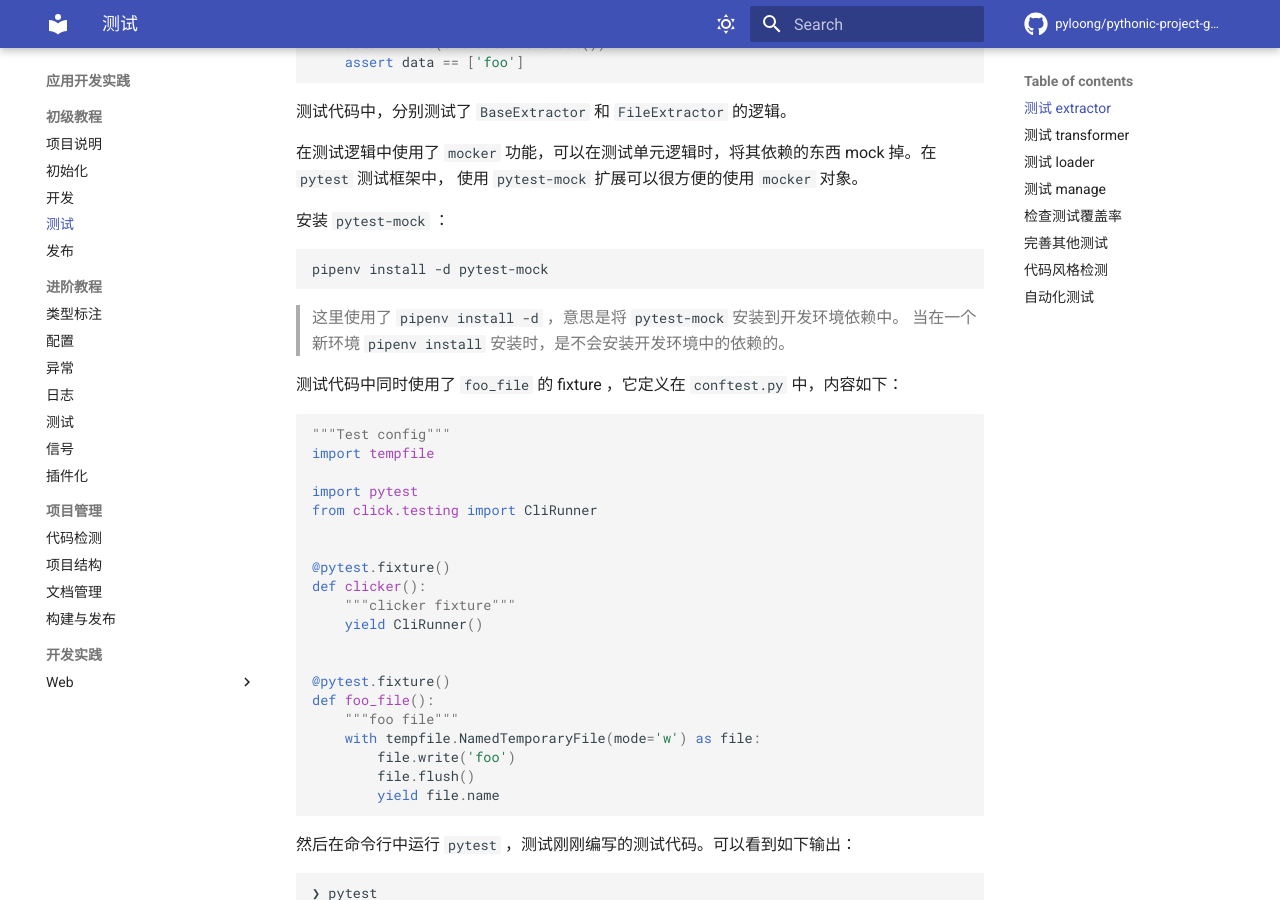
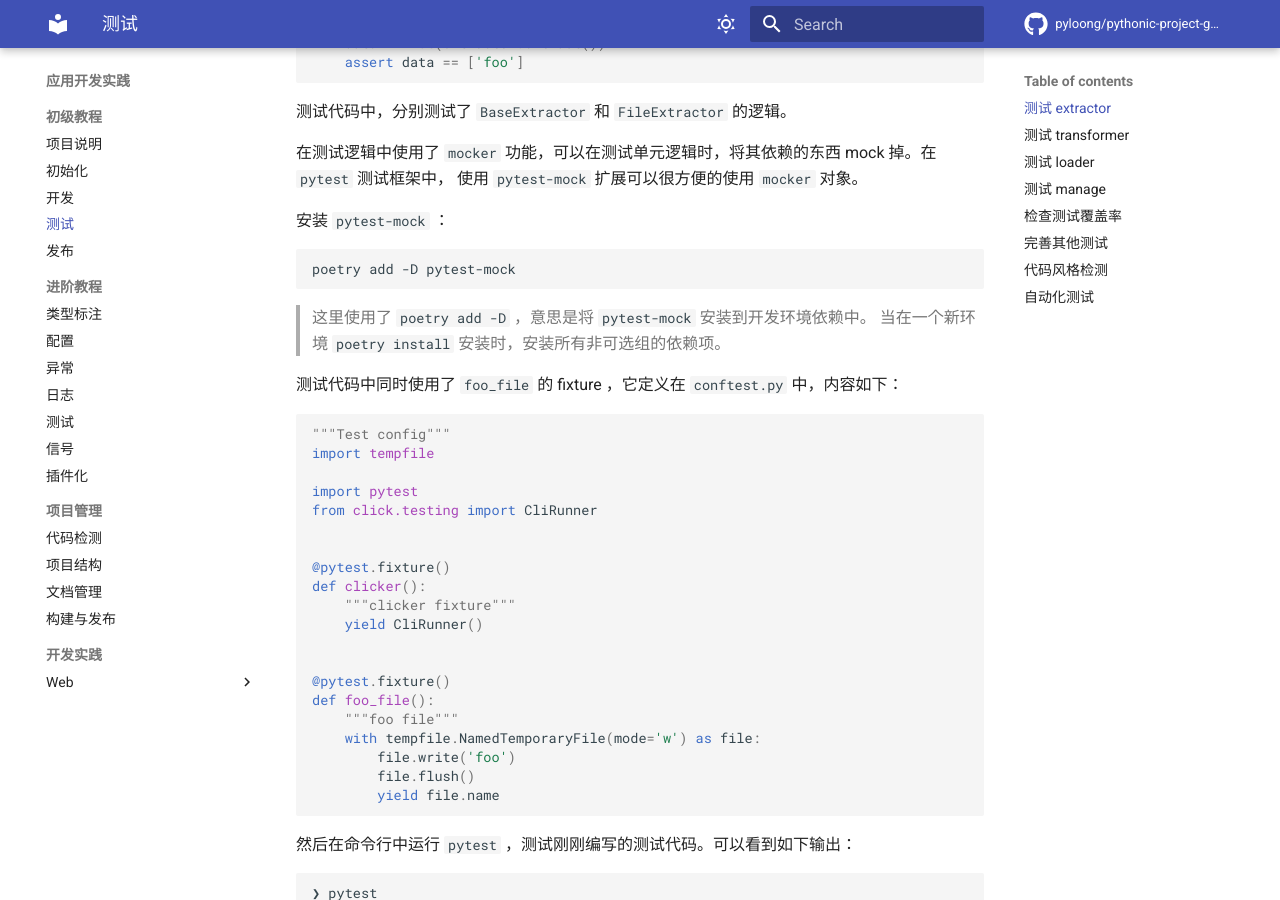
Before and after one commit to pyloong/pythonic-project-guidelines, an MkDocs documentation site: the page built from docs/guidelines/tutorial/test.md, in a window 1280 px wide and 900 px high, scrolled down 877 px. Built offline with MkDocs 1.6.1 and Material for MkDocs 9.7.7, drawn with Linux system fonts in a browser that asks for light colours; comment, search, counter and statistics services are not loaded; some of the changed text lies outside the part shown.

Commit message:
feat(test): 包管理由pipenv升级为poetry

````diff
--- a/docs/guidelines/tutorial/test.md
+++ b/docs/guidelines/tutorial/test.md
@@ -45,11 +45,11 @@ def test_file_source(mocker, foo_file):
 安装 `pytest-mock` ：
 
 ```bash
-pipenv install -d pytest-mock
+poetry add -D pytest-mock
 ```
 
-> 这里使用了 `pipenv install -d` ，意思是将 `pytest-mock` 安装到开发环境依赖中。
-> 当在一个新环境 `pipenv install` 安装时，是不会安装开发环境中的依赖的。
+> 这里使用了 `poetry add -D` ，意思是将 `pytest-mock` 安装到开发环境依赖中。
+> 当在一个新环境 `poetry install` 安装时，安装所有非可选组的依赖项。
 
 测试代码中同时使用了 `foo_file` 的 fixture ，它定义在 `conftest.py` 中，内容如下：
 
````
Also changed, not shown: other parts of docs/guidelines/tutorial/test.md (+1 -1 lines).
